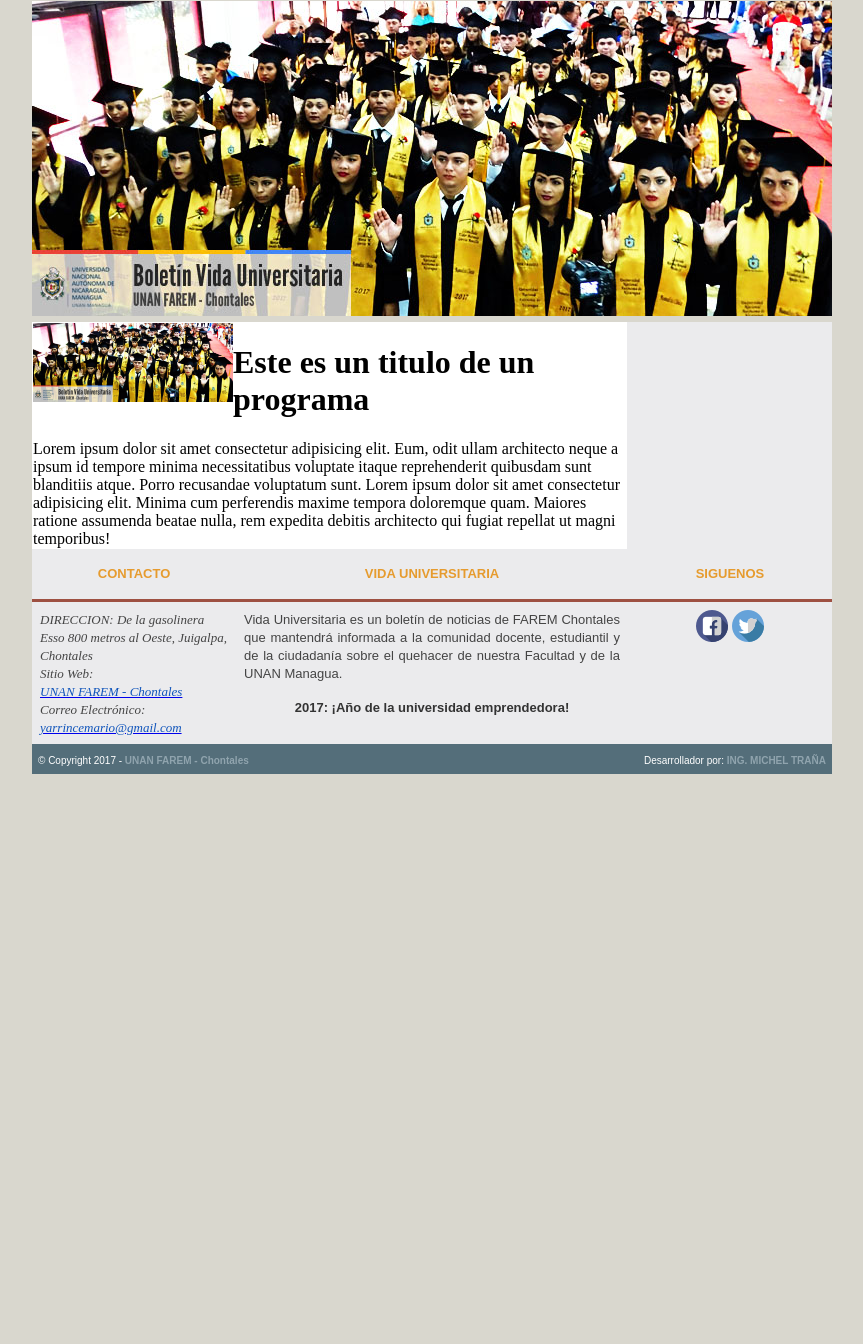
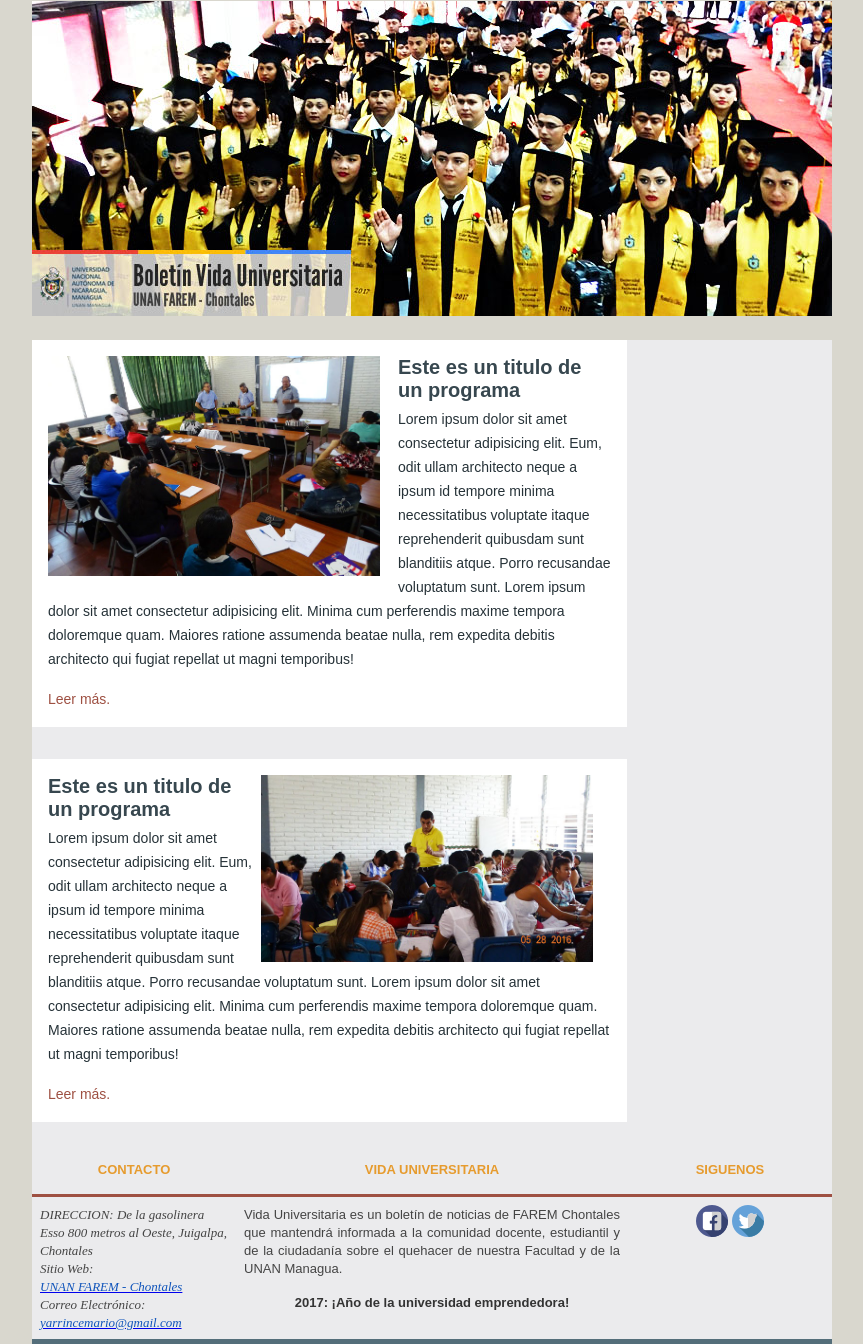
Before and after one commit to mtraatabladaa94/boletin-vida-universitaria, a plain HTML site: page src/index.html in a window 1280 px wide. Shown: the part 1-1345 px from the top of the page, without its empty margins (208-1071 px from the left). Before the commit the page ends 800 px from the top, so only its background shows below. Drawn offline with Linux system fonts and the light colour scheme.

Commit message:
Diseño de publicaciones terminado
Diseño de publicaciones en HTML con estilos finalizado

```diff
--- a/src/index.html
+++ b/src/index.html
@@ -21,33 +21,105 @@
         </table>
 
         <!--End Content-->
-        <!--Copyright-->
+
+        <br />
+
+        <!--Body & Footer-->
         <table style="background-color:#ebebed; margin: 0 auto;width:800px;border-collapse:collapse;border:none;">
             <!--Body-->
             <tr style="background-color:#ebebed;">
                 <!--Content Body-->
                 <td style="padding:0;background-color:#FFFFFF;">
                     <table style="border-collapse:collapse;border:none;">
+
+                        <!--Publication #1-->
                         <tr>
-                            <td cellspacing="0" cellpadding="0" width="100%" valign="top">
-                                <img src="banner.jpg" style="max-width:200px;float:left;" />
-                                <h1>
-                                    Este es un titulo de un programa
-                                </h1>
-                                Lorem ipsum dolor sit amet consectetur adipisicing elit. Eum, odit ullam architecto neque a ipsum id tempore minima necessitatibus voluptate itaque reprehenderit quibusdam sunt blanditiis atque. Porro recusandae voluptatum sunt.
-                                Lorem ipsum dolor sit amet consectetur adipisicing elit. Minima cum perferendis maxime tempora doloremque quam. Maiores ratione assumenda beatae nulla, rem expedita debitis architecto qui fugiat repellat ut magni temporibus!
+                            <td style="padding:16px;" cellspacing="0" cellpadding="0" width="100%" valign="top">
+
+                                <a href="#">
+                                    <img src="photo-1.jpg" style="float:left;margin-right:18px;margin-bottom:5px;" width="332" />
+                                </a>
+
+                                <a href="#" style="text-decoration:none;">
+                                    <font face="Oswald,sans-serif" color="#37474f" size="3" style="font-size:20px;">
+                                        <b>
+                                            Este es un titulo de un programa
+                                        </b>
+                                    </font>
+                                </a>
+                                <br />
+                                <p style="margin-top:5px;">
+                                    <font face="Oswald,sans-serif" color="#263238" style="font-size: 14px;line-height:24px;">
+                                        Lorem ipsum dolor sit amet consectetur adipisicing elit. Eum, odit ullam architecto neque a ipsum id tempore minima necessitatibus voluptate itaque reprehenderit quibusdam sunt blanditiis atque. Porro recusandae voluptatum sunt.
+                                        Lorem ipsum dolor sit amet consectetur adipisicing elit. Minima cum perferendis maxime tempora doloremque quam. Maiores ratione assumenda beatae nulla, rem expedita debitis architecto qui fugiat repellat ut magni temporibus!
+                                    </font>
+                                </p>
+                                <a href="" style="text-decoration:none;">
+                                    <font face="Oswald,sans-serif" color="#9E5042" style="font-size: 14px;line-height:24px;">
+                                        Leer más.
+                                    </font>
+                                </a>
                             </td>
                         </tr>
+                        <!--End Publication #2-->
+
+                        <!--Publication Line-->
+                        <tr>
+                            <td height="30px" style="background-color:#ebebed;">
+
+                            </td>
+                        </tr>
+                        <!--End Publication Line-->
+
+                        <!--Publication #2-->
+                        <tr>
+                            <td style="padding:16px;" cellspacing="0" cellpadding="0" width="100%" valign="top">
+
+                                <a href="#">
+                                    <img src="photo-2.jpg" style="float:right;margin-right:18px;margin-bottom:5px;" width="332" />
+                                </a>
+
+                                <a href="#" style="text-decoration:none;">
+                                    <font face="Oswald,sans-serif" color="#37474f" size="3" style="font-size:20px;">
+                                        <b>
+                                            Este es un titulo de un programa
+                                        </b>
+                                    </font>
+                                </a>
+                                <br />
+                                <p style="margin-top:5px;">
+                                    <font face="Oswald,sans-serif" color="#263238" style="font-size: 14px;line-height:24px;">
+                                        Lorem ipsum dolor sit amet consectetur adipisicing elit. Eum, odit ullam architecto neque a ipsum id tempore minima necessitatibus voluptate itaque reprehenderit quibusdam sunt blanditiis atque. Porro recusandae voluptatum sunt.
+                                        Lorem ipsum dolor sit amet consectetur adipisicing elit. Minima cum perferendis maxime tempora doloremque quam. Maiores ratione assumenda beatae nulla, rem expedita debitis architecto qui fugiat repellat ut magni temporibus!
+                                    </font>
+                                </p>
+                                <a href="" style="text-decoration:none;">
+                                    <font face="Oswald,sans-serif" color="#9E5042" style="font-size: 14px;line-height:24px;">
+                                        Leer más.
+                                    </font>
+                                </a>
+                            </td>
+                        </tr>
+                        <!--End Publication #2-->
+
+                        <!--Final Publication Line-->
+                        <tr>
+                            <td height="20px" style="background-color:#ebebed;">
+
+                            </td>
+                        </tr>
+                        <!--End Final Publication Line-->
+
                     </table>
                 </td>
                 <!--End Content Body-->
                 <!--Aside-->
                 <td style="padding:0;width:205px;">
-
                 </td>
                 <!--End Aside-->
             </tr>
             <!--End Body-->
+
             <!--Footer-->
             <tr style="background-color:#ebebed;">
                 <td cellpadding="0" cellspacing="0" style="padding:0px;margin:0;" colspan="2">
@@ -147,6 +219,7 @@
                 </td>
             </tr>
             <!--End Footer-->
+
             <!--Copyright-->
             <tr style="background-color:#546e7a;">
                 <td cellpadding="0" cellspacing="0" border="0" style="background-color:#546e7a;padding:0;border:none;">
@@ -179,6 +252,9 @@
                 </td>
             </tr>
             <!--End Copyright-->
+
         </table>
+        <!--End Body & Footer-->
+
     </body>
 </html>
```
Also changed, not shown: src/photo-1.jpg (added), src/photo-2.jpg (added).
